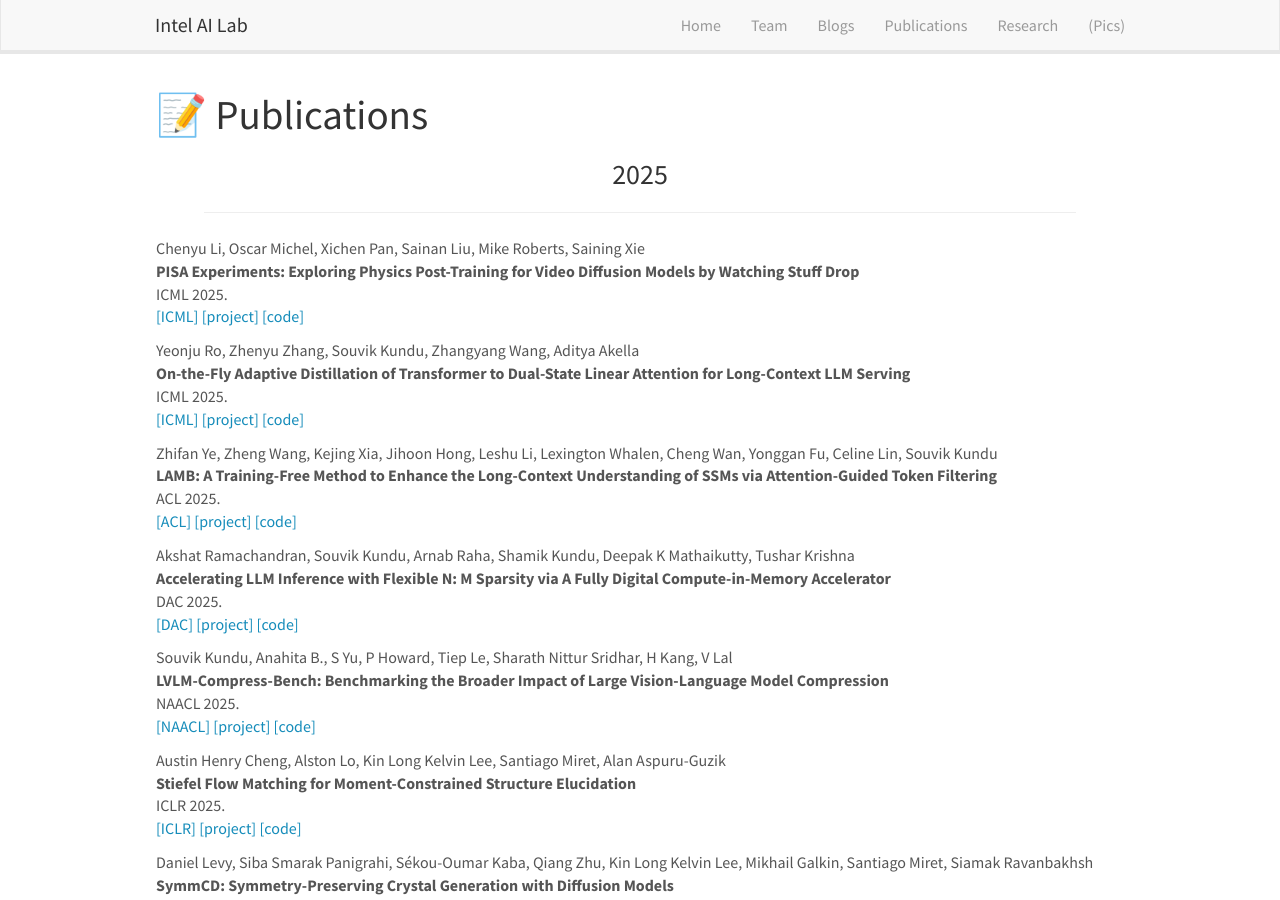
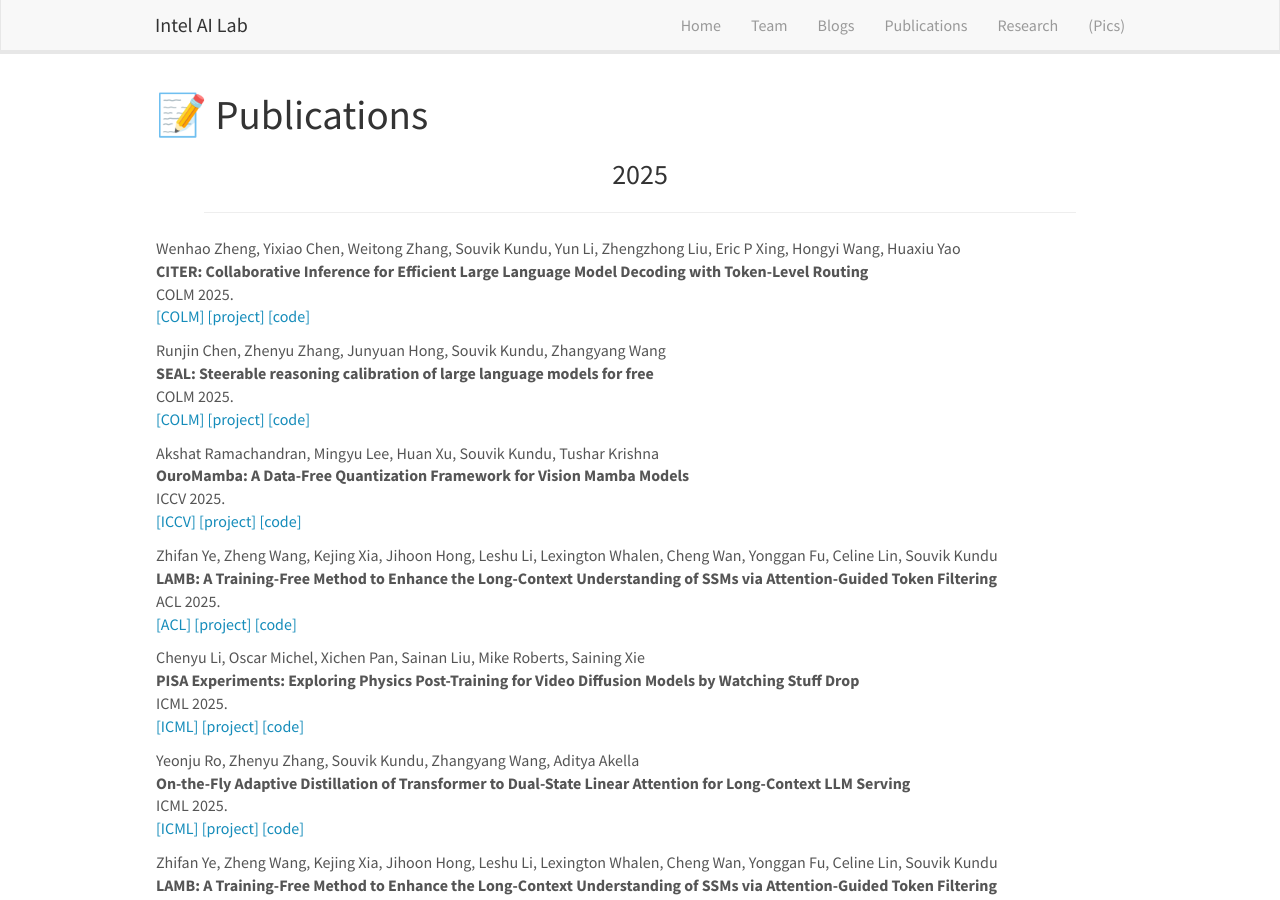
Before and after one commit to intelailabpage/intelailabpage.github.io, a Jekyll site: the page built from _pages/publications.md, in a window 1280 px wide and 900 px high. Built offline with Jekyll 4.4.1, drawn with Linux system fonts in a browser that asks for light colours; nearby versions of some CDN libraries.

Commit message:
Update publist.yml

```diff
--- a/_data/publist.yml
+++ b/_data/publist.yml
@@ -1,3 +1,72 @@
+- address: Mn
+  title: "CITER: Collaborative Inference for Efficient Large Language Model Decoding with Token-Level Routing"
+  author: Wenhao Zheng, Yixiao Chen, Weitong Zhang, Souvik Kundu, Yun Li, Zhengzhong Liu, Eric P Xing, Hongyi Wang, Huaxiu Yao
+  link:
+    display: COLM
+    url:
+  ref: ZhengCOLM2025
+  venue: COLM
+  year: '2025'
+  pub_type: conference
+  project:
+    display: project
+    url:
+  code:
+    display: code
+    url:
+
+- address: Mn
+  title: "SEAL: Steerable reasoning calibration of large language models for free"
+  author: Runjin Chen, Zhenyu Zhang, Junyuan Hong, Souvik Kundu, Zhangyang Wang
+  link:
+    display: COLM
+    url:
+  ref: ChenCOLM2025
+  venue: COLM
+  year: '2025'
+  pub_type: conference
+  project:
+    display: project
+    url:
+  code:
+    display: code
+    url:
+
+- address: Hn
+  title: "OuroMamba: A Data-Free Quantization Framework for Vision Mamba Models"
+  author: Akshat Ramachandran, Mingyu Lee, Huan Xu, Souvik Kundu, Tushar Krishna
+  link:
+    display: ICCV
+    url:
+  ref: RamachandranICCV2025
+  venue: ICCV
+  year: '2025'
+  pub_type: conference
+  project:
+    display: project
+    url:
+  code:
+    display: code
+    url:
+
+- address: Vie
+  title: "LAMB: A Training-Free Method to Enhance the Long-Context Understanding of SSMs via Attention-Guided Token Filtering"
+  author: Zhifan Ye, Zheng Wang, Kejing Xia, Jihoon Hong, Leshu Li, Lexington Whalen, Cheng Wan, Yonggan Fu, Celine Lin, Souvik Kundu
+  link:
+    display: ACL
+    url:
+  ref: YeACL2025
+  venue: ACL
+  year: '2025'
+  pub_type: conference
+  project:
+    display: project
+    url:
+  code:
+    display: code
+    url:
+
+
 - address: NM
   title: "PISA Experiments: Exploring Physics Post-Training for Video Diffusion Models by Watching Stuff Drop"
   author: Chenyu Li, Oscar Michel, Xichen Pan, Sainan Liu, Mike Roberts, Saining Xie
```
